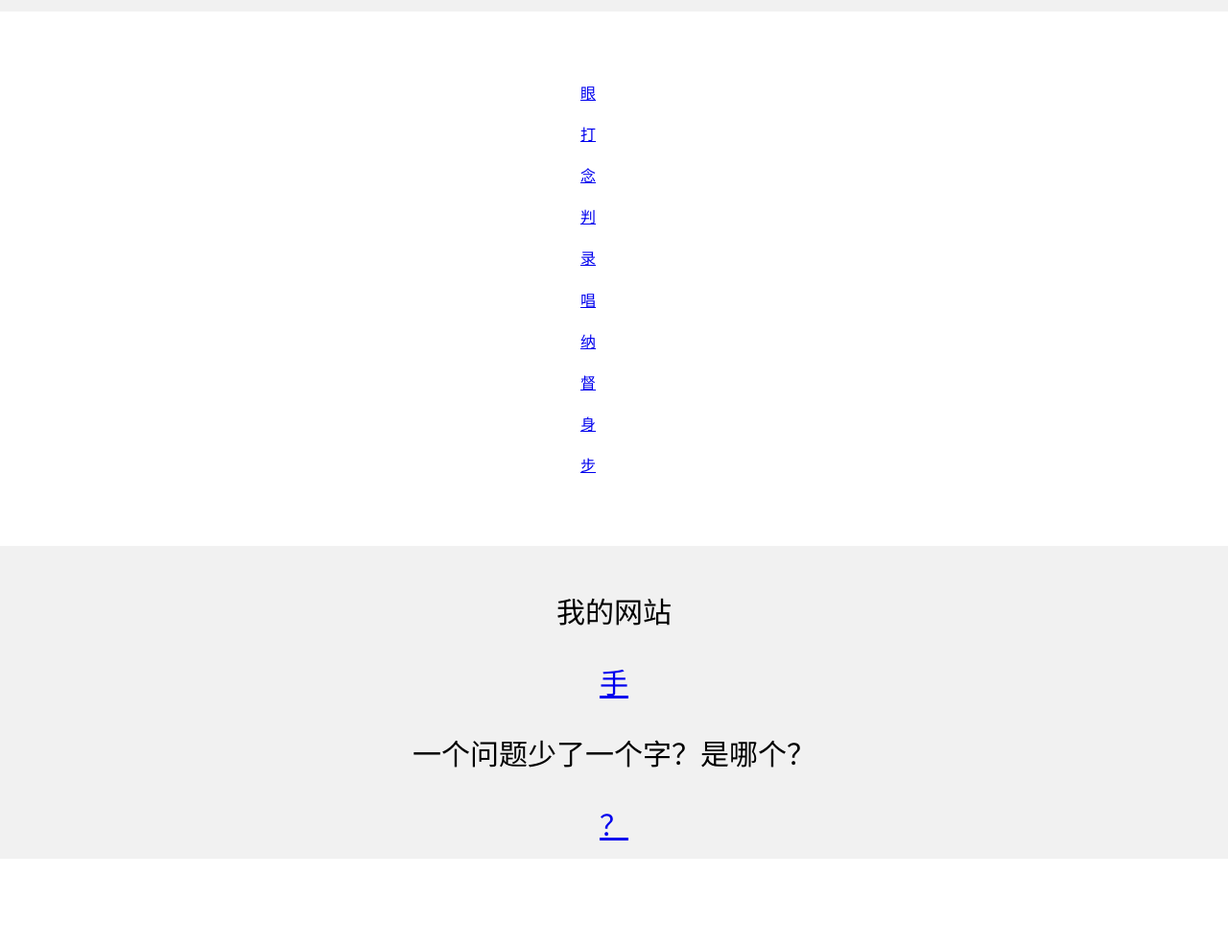
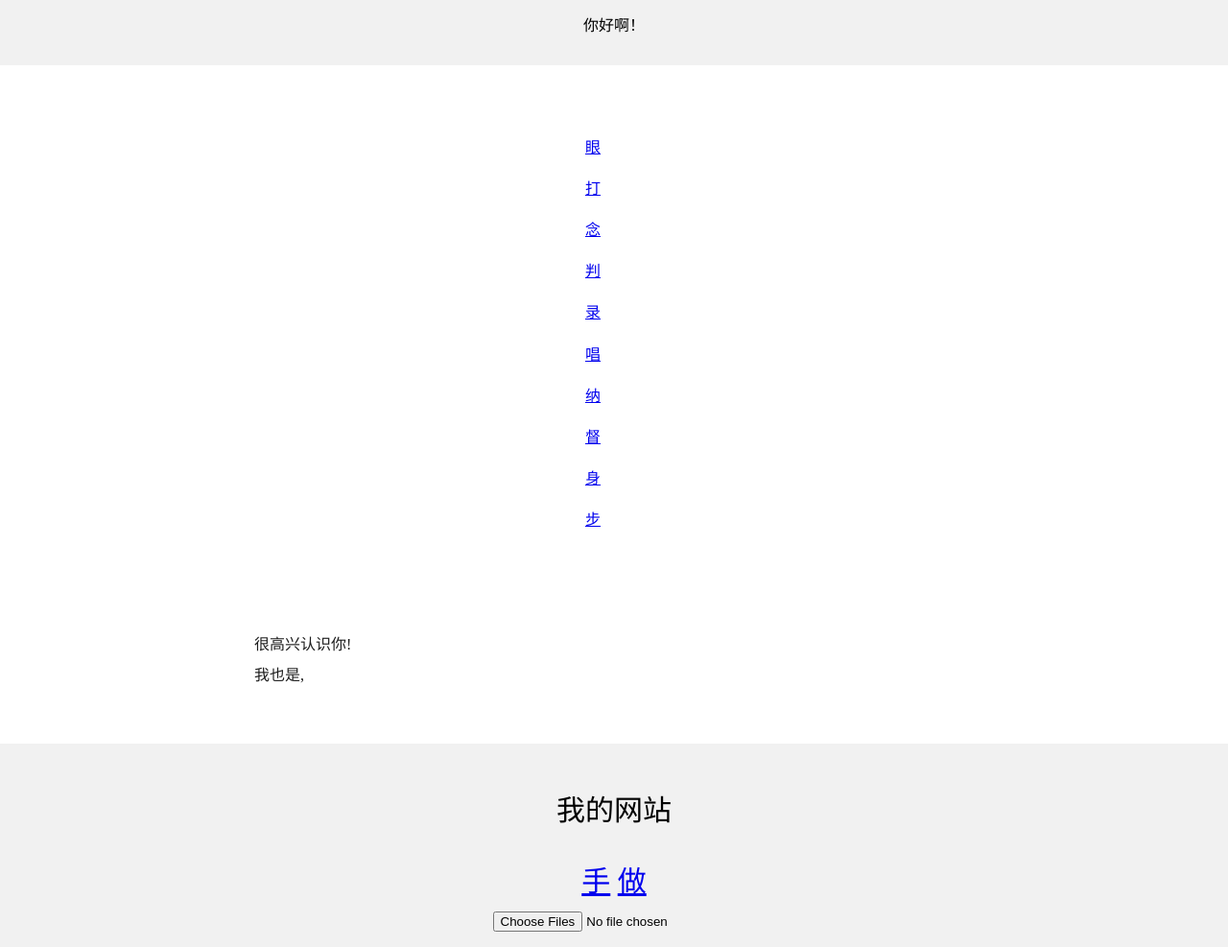
Before and after one commit to admax-001/admax-001.github.io, a plain HTML site: page index.html in a window 1280 px wide. Shown: the part 42-1029 px from the top of the page at 96% size. Before the commit the page ends 937 px from the top, so only its background shows below. Drawn offline with Linux system fonts and the light colour scheme.

Commit message:
Add files via upload

```diff
--- a/index.html
+++ b/index.html
@@ -3,7 +3,7 @@
   <head>
     <meta charset="utf-8">
     <meta name="viewport" content="width=device-width, initial-scale=1" />
-    <title>时时工具</title>
+    <title>时时</title>
     <style>
       body {
         margin: 0;
@@ -17,13 +17,14 @@
       padding: 15px;
     ">
       <img src="https://avatars.mds.yandex.net/i?id=7cefdc7e11627af3cff28650f8794f46-5244992-images-thumbs&n=13" alt="未使用" width="100px" height="100px">
+      <p>你好啊！</p>
     </div>
     <div style="
-     max-width: 70px;
+     max-width: 60px;
      margin: 30px auto;
      padding: 15px;
      line-height: 2.7;
-     color: red;
+     color: rgb(255, 109, 109);
     ">
       <DT><H3 ADD_DATE="1700567557"></H3>
         <DL><p>
@@ -40,6 +41,22 @@
         </DL><p>
     </div>
     <div style="
+    height: 100px;
+    width: 750px;
+    margin: 20px auto;
+    padding: 15px;
+    line-height: 2;
+    color: rgb(29, 29, 29);
+   ">
+      <p>
+        很高兴认识你!
+        <br />我也是,
+      </p>
+      <p>
+
+      </p>
+    </div>
+    <div style="
       background-color:#f1f1f1;
       text-align: center;
       padding: 15px;
@@ -47,8 +64,24 @@
     ">
      <p>我的网站</p>
      <a href="https://www.ufov8.com/rhsp">手</a>
-      <p>一个问题少了一个字？是哪个？</p>
-       <a href="https://yandex.lt/">？</a>
+     <a href="https://yandex.lt/">做</a>
+     <div>
+      <input type="file" id="videoFileInput" accept="video/*" multiple>
+    <div id="videoContainer"></div>
+    <script>
+        document.getElementById('videoFileInput').addEventListener('change', function(event) {
+            const files = event.target.files;
+            const videoContainer = document.getElementById('videoContainer');
+            videoContainer.innerHTML = ''; // 清空之前的视频元素
+            for (let i = 0; i < files.length; i++) {
+                const video = document.createElement('video');
+                video.controls = true; // 显示控制器
+                video.src = URL.createObjectURL(files[i]); // 创建对象URL作为视频源
+                videoContainer.appendChild(video); // 将视频元素添加到容器中
+            }
+        });
+    </script>
+  </div>
     </div>
   </body>
 </html>
```
